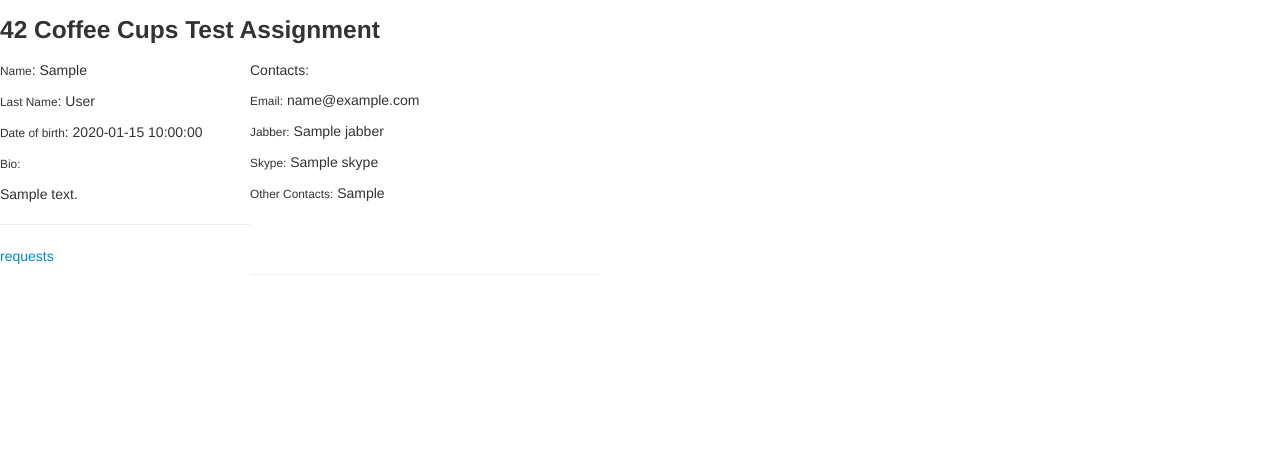
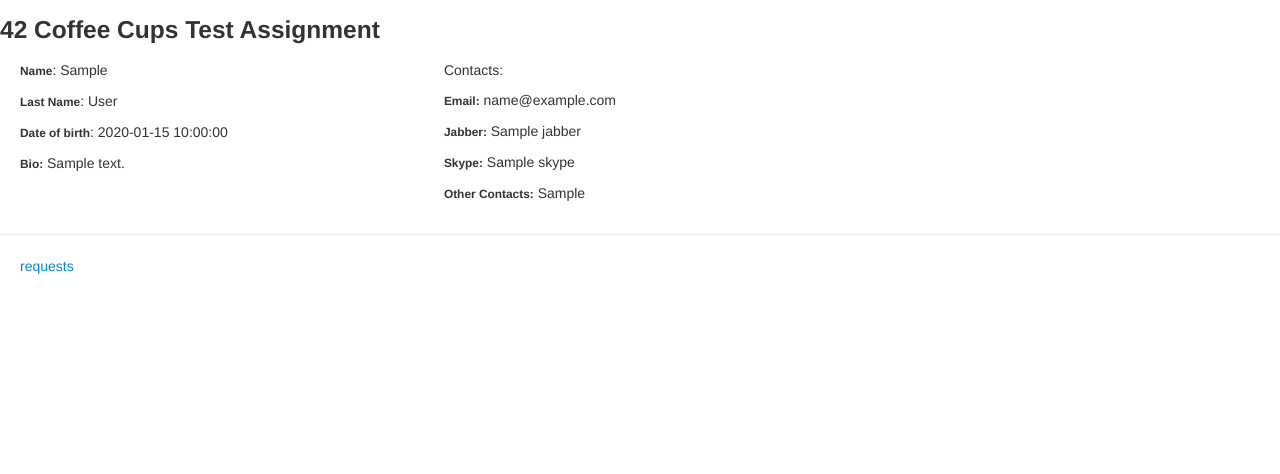
Before and after one commit to artemzi/test42cc, a Python web app: template templates/test42cc/index.html in a window 1280 px wide. Shown: the top 474 px of the page. Run offline with Jinja, Linux system fonts and the light colour scheme; the template is opened without the code that fills it: most values are stand-ins (such as "Sample title", 1, 10 or a date in 2020).

Commit message:
tiket:0 for #fix add style

```diff
--- a/templates/t3_httprequests/httprequestlogentry_list.html
+++ b/templates/t3_httprequests/httprequestlogentry_list.html
@@ -5,7 +5,7 @@
 {% block content %}
 
     <h3>42 Coffee Cups Test Assignment</h3>
-<table cellspacing="0" cellpadding="5" border="1">
+<table class="table">
    <tr>
      <td>Date</td>
      <td>Method</td>
--- a/templates/test42cc/index.html
+++ b/templates/test42cc/index.html
@@ -5,27 +5,34 @@
 {% block content %}
 
     <h3>42 Coffee Cups Test Assignment</h3>
+
+
+
     {% if person %}
         {% for p in person %}
-            <div style="float: left; width: 250px">
-                <p><small>Name</small>: {{ p.first_name }}</p>
-                <p><small>Last Name</small>: {{ p.last_name }}</p>
-                <p><small>Date of birth</small>: {{ p.birth_date }}</p>
-                <p><small>Bio:</small>
-                    <p>{{ p.bio }}</p>
-            <hr />
+        <div class="container-fluid">
+            <div class="row-fluid">
+                <div class="span4">
+                    <p><small><b>Name</b></small>: {{ p.first_name }}</p>
+                    <p><small><b>Last Name</b></small>: {{ p.last_name }}</p>
+                    <p><small><b>Date of birth</b></small>: {{ p.birth_date }}</p>
+                    <p style="max-width: 250px;"><small><b>Bio:</b></small>
+                    {{ p.bio }}</p>
+                </div>
+                <div class="span4">
+                    <p>Contacts:</p>
+                        <p><small><b>Email:</b></small> {{ p.email}}</p>
+                        <p><small><b>Jabber:</b></small> {{ p.jabber }}</p>
+                        <p><small><b>Skype:</b></small> {{ p.skype }}</p>
+                        <p><small><b>Other Contacts:</b></small>
+                            {{ p.other_contacts }}</p>
+                </div>
+            </div>
+        </div>
+        <hr />
+        <div class="container-fluid">
             <a href="/requests/">requests</a>
-            </div>
-            <div style="float: left; width: 350px">
-            <p>Contacts:</p>
-                <p><small>Email:</small> {{ p.email}}</p>
-                <p><small>Jabber:</small> {{ p.jabber }}</p>
-                <p><small>Skype:</small> {{ p.skype }}</p>
-                <p><small>Other Contacts:</small>
-                    {{ p.other_contacts }}</p>
-            <br /> <br />
-            <hr />
-            </div>
+        </div>
         {% endfor %}
     {% else %}
         <p>no person found.</p>
```
Also changed, not shown: README.md.
